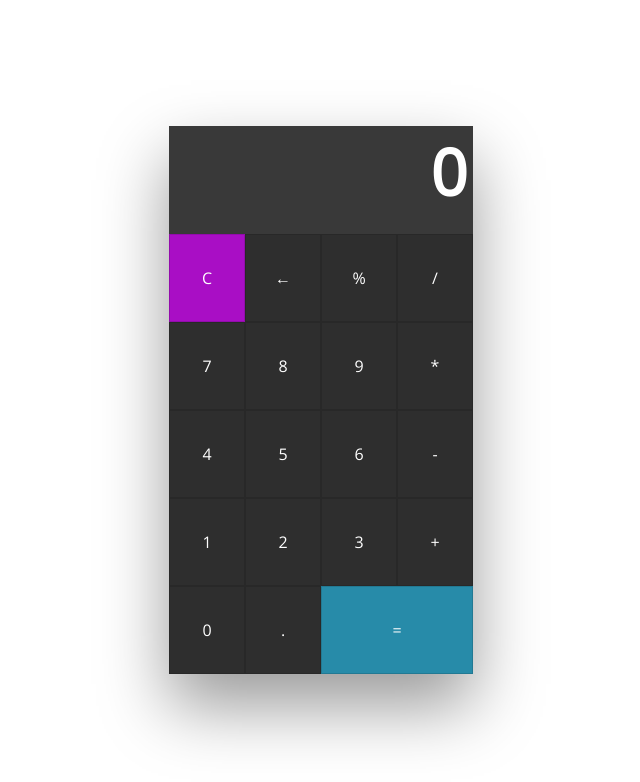
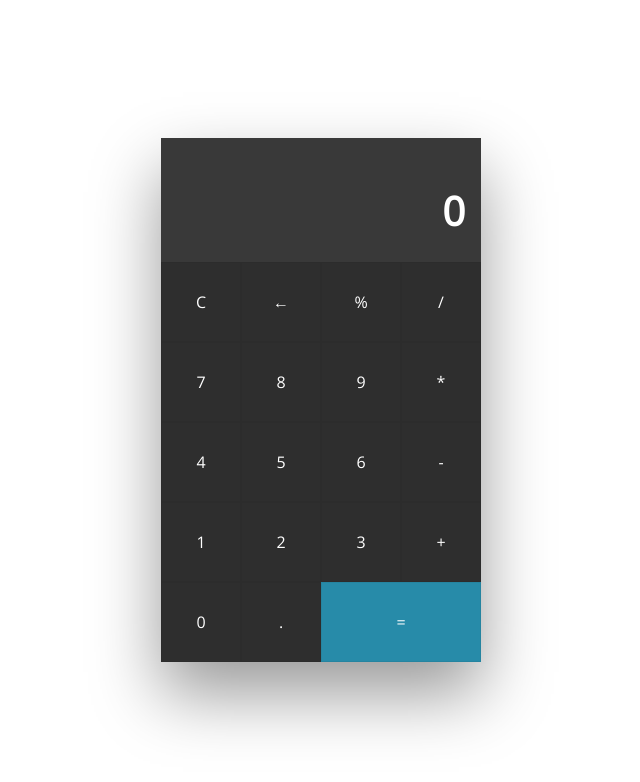
Before and after one commit to Alessag/react-calculator, a React (Create React App) app: page / in a window 1280 px wide. Shown: the top 782 px of the page, without its empty margins (319-959 px from the left). Built offline with nearby package versions, Linux system fonts and the light colour scheme.

Commit message:
Basic styles changes

```diff
--- a/src/styles/styles.css
+++ b/src/styles/styles.css
@@ -14,17 +14,20 @@
 }
 
 .calculator {
-  width: 38vh;
+  width: 100%;
+  max-width: 320px;
   box-shadow: 0 2rem 4rem rgba(0, 0, 0, 0.4);
   background-color: #222;
 }
 
 .result-screen {
-  font-size: 8vh;
+  font-size: 2.5em;
+  min-height: 1.4em;
   font-weight: 600;
   display: flex;
   justify-content: flex-end;
   align-items: flex-end;
+  overflow: hidden;
 }
 
 .operation-screen {
@@ -33,22 +36,24 @@
   display: flex;
   justify-content: flex-end;
   align-items: flex-end;
+  min-height: 1em;
+  margin-bottom: 0.25em;
+  line-height: 1;
 }
 
 .screen {
-  height: 86px;
   background-color: #393939;
-  padding: 2px 6px 20px 0;
+  padding: 1.5em 1em;
 }
 
 #buttons {
   background-color: black;
-  height: 55vh;
+  height: 50vh;
   width: 100%;
 }
 
 #buttons .row {
-  height: 11vh;
+  height: 10vh;
   width: 100%;
   display: flex;
   color: white;
@@ -56,22 +61,23 @@
 }
 
 #buttons .btn {
-  background-color: #2e2e2e;
+  background-color: rgb(46, 46, 46);
   width: 25%;
-  /* height: 80%; */
   font-size: 1rem;
   font-family: inherit;
-  border: 1px solid #00000021;
+  border-color: rgba(0, 0, 0, 0.05);
+  border-style: solid;
+  border-width: 1px;
   outline: none;
   display: flex;
   justify-content: center;
   align-items: center;
-  transition: all 0.1s;
+  transition: background-color 0.15s ease-in-out 0s,
+    opacity 0.15s ease-in-out 0s;
 }
 
 #buttons .btn:hover {
-  background-color: #3a3737;
-  transform: scale(1.2);
+  background-color: rgb(33, 33, 33);
 }
 
 #buttons .large {
@@ -80,6 +86,6 @@
   color: white;
 }
 
-#buttons #clear {
+#buttons .clear {
   background-color: #a90ec5;
 }
```
